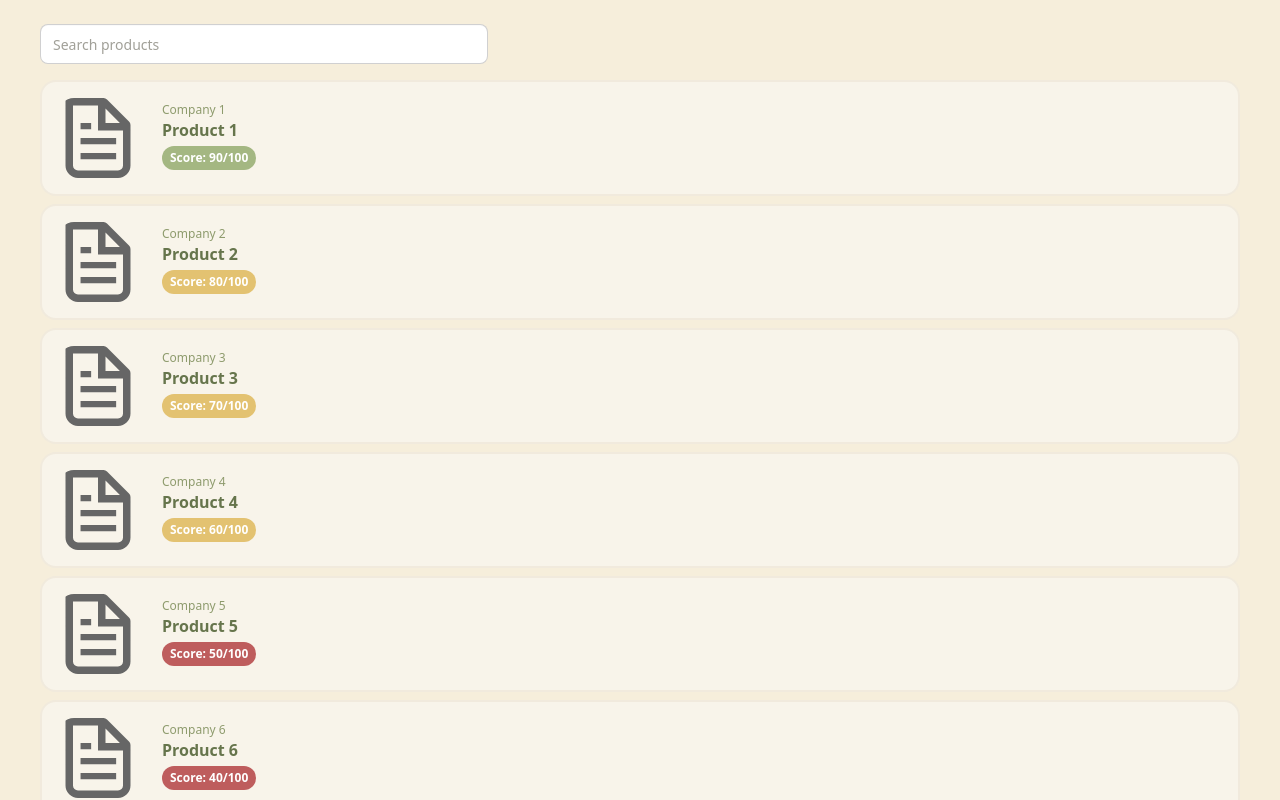
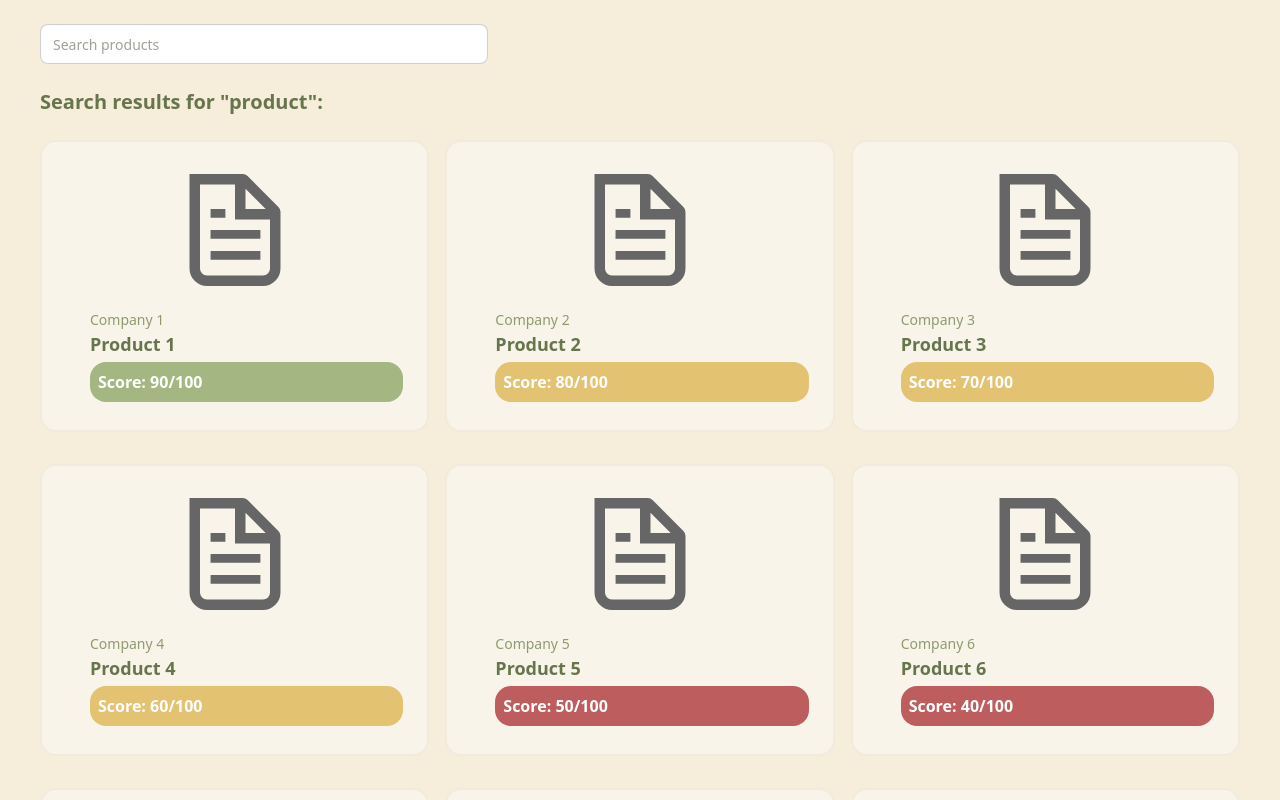
Before and after one commit to msjulietruong/impactly-la-tech, a Next.js app in the folder frontend-next/: page /products in a window 1280 px wide. Shown: the top 800 px of the page. Built offline with nearby package versions, Linux system fonts and the light colour scheme.

Commit message:
responsiveness

```diff
--- a/frontend-next/src/app/products/page.jsx
+++ b/frontend-next/src/app/products/page.jsx
@@ -3,11 +3,14 @@ import ProductList from "@/components/ProductList";
 
 export default function Products() {
   return (
-    <div className="container px-4 lg:px-10 py-4">
+    <div className="container px-4 lg:px-10 py-4 mx-auto">
       {/* <div className="sticky top-0 z-10  py-2"> */}
       <div className="py-2">
         <InputBox placeholder="Search products" />
       </div>
+      <h2 className="text-lg font-semibold my-4 text-[var(--theme-color-primary)] md:text-xl">
+        Search results for "product":
+      </h2>
       <ProductList />
     </div>
   );
--- a/frontend-next/src/components/ProductList.jsx
+++ b/frontend-next/src/components/ProductList.jsx
@@ -64,23 +64,24 @@ export default function ProductList() {
   return (
     <div>
       <ul>
+        <div className="grid grid-cols-1 md:grid-cols-2 lg:grid-cols-3 md:gap-4">
           {data.map((product, index) => (
             <li key={index}>
-            <div className="border-[var(--theme-color-tertiary)]/20 border-2 rounded-2xl p-4 flex my-2 bg-[#f9f9f9]/50">
+              <div className="border-[var(--theme-color-tertiary)]/20 border-2 rounded-2xl p-4 flex my-2 bg-[#f9f9f9]/50 md:p-6 md:flex-col ">
                 <img
                   src={product.img}
                   alt={product.name}
-                className="w-20 h-20 rounded-2xl my-auto"
+                  className="w-20 h-20 rounded-2xl my-auto md:w-32 md:h-32 md:mx-auto md:py-2"
                 />
-              <div className="ml-6 my-auto">
-                <h4 className="text-xs  text-[var(--theme-color-secondary)] font-medium">
+                <div className="ml-6 my-auto md:pt-4">
+                  <h4 className="text-xs  text-[var(--theme-color-secondary)] font-medium md:text-sm">
                     {product.company}
                   </h4>
-                <h3 className="text-md text-[var(--theme-color-primary)] font-semibold">
+                  <h3 className="text-md text-[var(--theme-color-primary)] font-semibold md:text-lg">
                     {product.name}
                   </h3>
                   <h4
-                  className="text-xs text-white font-semibold rounded-2xl py-1 px-2 my-1"
+                    className="text-xs text-white font-semibold rounded-2xl py-1 px-2 my-1 md:text-base md:py-2"
                     style={{ backgroundColor: score_color(product.score) }}
                   >
                     Score: {product.score}/100
@@ -89,6 +90,7 @@ export default function ProductList() {
               </div>
             </li>
           ))}
+        </div>
       </ul>
     </div>
   );
```
Lines whose indentation alone changed are shown as unchanged.
